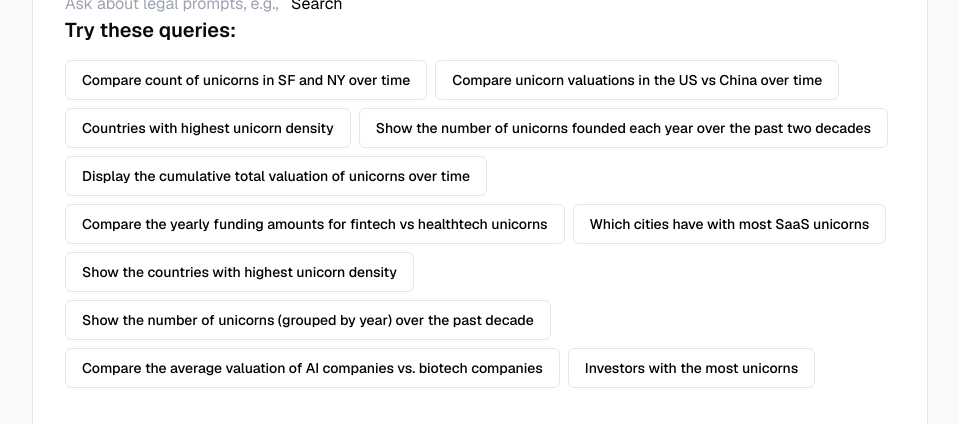
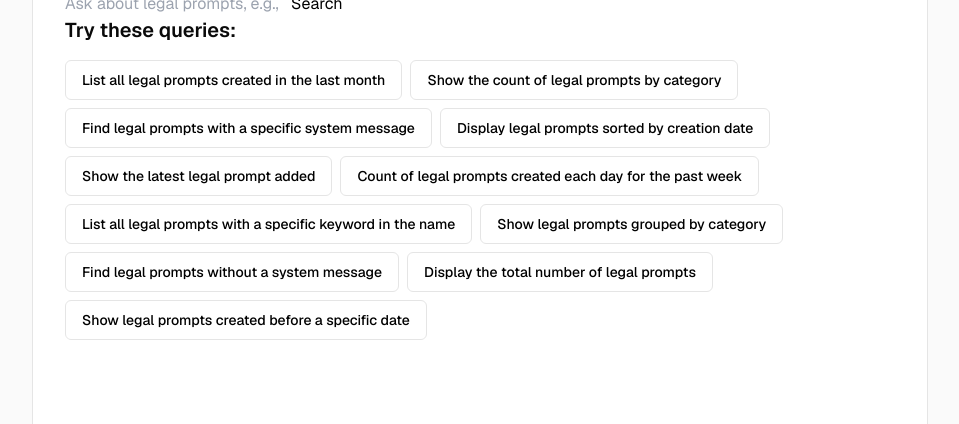
Before and after one commit to JG21243/vercel-postgres, a Next.js app: page / in a window 1280 px wide. Shown: the part 376-800 px from the top of the page, without its empty margins (160-1119 px from the left). Built offline with nearby package versions, Linux system fonts and the light colour scheme.

Commit message:
Update suggested queries to focus on legal prompts and their categories

```diff
--- a/components/suggested-queries.tsx
+++ b/components/suggested-queries.tsx
@@ -8,52 +8,48 @@ export const SuggestedQueries = ({
 }) => {
   const suggestionQueries = [
     {
-      desktop: "Compare count of unicorns in SF and NY over time",
-      mobile: "SF vs NY",
+      desktop: "List all legal prompts created in the last month",
+      mobile: "Recent prompts",
     },
     {
-      desktop: "Compare unicorn valuations in the US vs China over time",
-      mobile: "US vs China",
+      desktop: "Show the count of legal prompts by category",
+      mobile: "Prompts by category",
     },
     {
-      desktop: "Countries with highest unicorn density",
-      mobile: "Top countries",
+      desktop: "Find legal prompts with a specific system message",
+      mobile: "Specific system message",
     },
     {
-      desktop:
-        "Show the number of unicorns founded each year over the past two decades",
-      mobile: "Yearly count",
+      desktop: "Display legal prompts sorted by creation date",
+      mobile: "Sorted by date",
     },
     {
-      desktop: "Display the cumulative total valuation of unicorns over time",
-      mobile: "Total value",
+      desktop: "Show the latest legal prompt added",
+      mobile: "Latest prompt",
     },
     {
-      desktop:
-        "Compare the yearly funding amounts for fintech vs healthtech unicorns",
-      mobile: "Fintech vs health",
+      desktop: "Count of legal prompts created each day for the past week",
+      mobile: "Weekly count",
     },
     {
-      desktop: "Which cities have with most SaaS unicorns",
-      mobile: "SaaS cities",
+      desktop: "List all legal prompts with a specific keyword in the name",
+      mobile: "Keyword search",
     },
     {
-      desktop: "Show the countries with highest unicorn density",
-      mobile: "Dense nations",
+      desktop: "Show legal prompts grouped by category",
+      mobile: "Grouped by category",
     },
     {
-      desktop:
-        "Show the number of unicorns (grouped by year) over the past decade",
-      mobile: "Decade trend",
+      desktop: "Find legal prompts without a system message",
+      mobile: "No system message",
     },
     {
-      desktop:
-        "Compare the average valuation of AI companies vs. biotech companies",
-      mobile: "AI vs biotech",
+      desktop: "Display the total number of legal prompts",
+      mobile: "Total prompts",
     },
     {
-      desktop: "Investors with the most unicorns",
-      mobile: "Top investors",
+      desktop: "Show legal prompts created before a specific date",
+      mobile: "Before date",
     },
   ];
 
```
